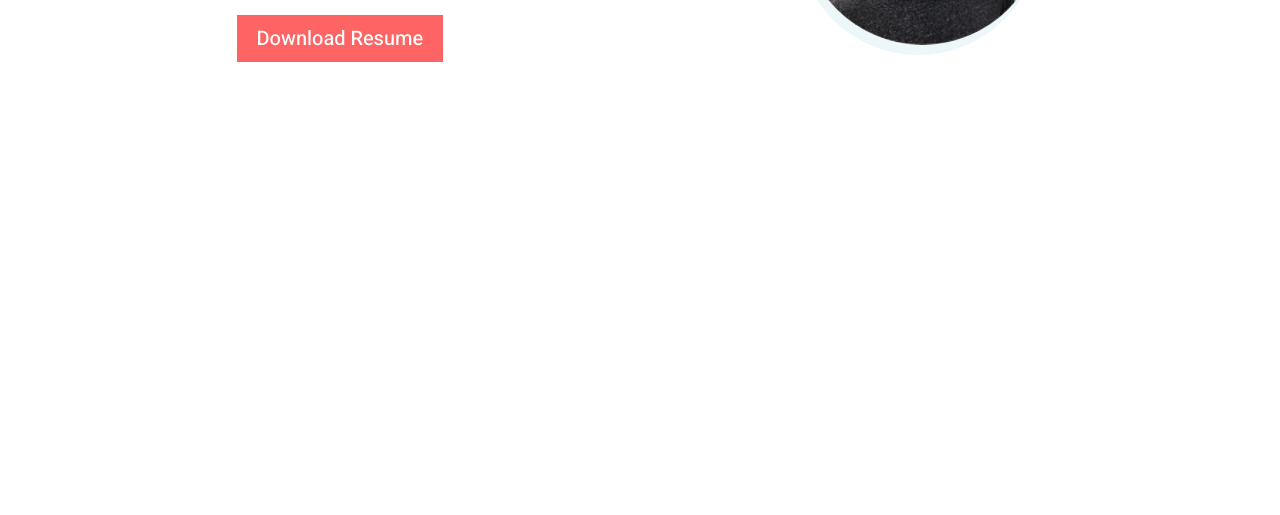
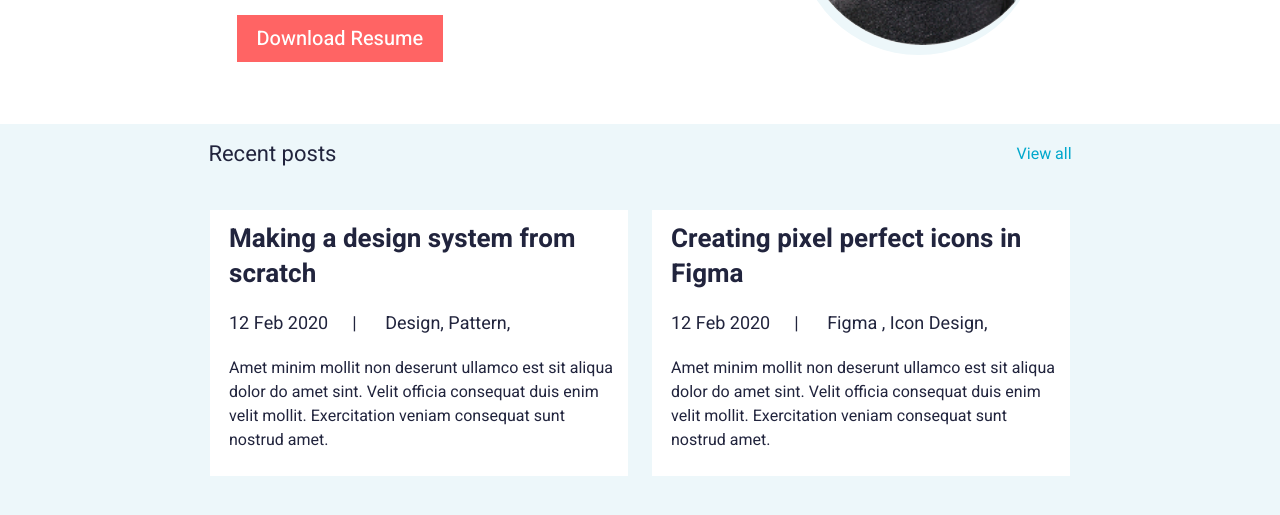
Before and after one commit to baratovarslan24-gif/JOHN, a plain HTML site: page index.html in a window 1280 px wide. Shown: the part 429-944 px from the top of the page. Before the commit the page ends 800 px from the top, so only its background shows below. Drawn offline with Linux system fonts and the light colour scheme.

Commit message:
feat: add recent-posts section

```diff
--- a/css/style.css
+++ b/css/style.css
@@ -89,7 +89,69 @@ body {
   color: #fff;
   text-decoration: none;
 }
+.recent-posts {
+  height: 650px;
+  background-color: #edf7fa;
+  color: #21243d;
+  display: flex;
+  flex-direction: column;
+  align-items: center;
+}
+.recent-posts__title {
+  margin: 0 auto;
+  font-weight: 400;
+  font-size: 18px;
+  line-height: 333%;
+}
+.recent-posts__link {
+  display: none;
+}
+.recent-p__card {
+  margin-bottom: 17px;
+  padding: 12px 8px 22px 19px;
+  max-width: 354px;
+  height: 266px;
+  background-color: #fff;
+}
+.r-p__card-title {
+  margin-bottom: 12px;
+}
+.r-p__link {
+  margin: 0 auto;
 
+  font-weight: 700;
+  font-size: 22px;
+  line-height: 136%;
+  text-decoration: none;
+  color: #21243d;
+}
+.r-p__card-desc {
+  margin-bottom: 19px;
+  display: flex;
+}
+.recent__details {
+  font-weight: 400;
+  font-size: 16px;
+}
+.recent__details {
+  margin-right: 24px;
+}
+.r-d__category::after {
+  content: ",";
+}
+.r-d__category {
+  margin-right: 0;
+}
+.r-d__category::before {
+  content: "\00A0";
+}
+.r-d__category:first-child::before {
+  content: "";
+}
+.r-p__card-text {
+  font-weight: 400;
+  font-size: 16px;
+}
 @media screen and (min-width: 768px) {
   .header {
     max-width: 1000px;
@@ -132,4 +194,45 @@ body {
   .hero__title {
     font-size: 44px;
   }
+  .recent-posts__top {
+    padding: 0;
+    display: flex;
+    align-items: center;
+    gap: 680px;
+  }
+  .recent-posts__title {
+    font-weight: 400;
+    font-size: 22px;
+    line-height: 273%;
+  }
+  .recent-posts__link {
+    display: block;
+    font-weight: 400;
+    font-size: 16px;
+    text-align: right;
+    text-decoration: none;
+    color: #00a8cc;
+  }
+  .recent-posts__container {
+    margin-top: 26px;
+    width: 860px;
+    display: flex;
+    justify-content: space-between;
+    gap: 20px;
+  }
+  .recent-p__card {
+    margin-bottom: 32px;
+    max-width: 418px;
+    max-height: 295px;
+  }
+  .r-p__link {
+    font-weight: 700;
+    font-size: 26px;
+  }
+  .recent__details {
+    font-size: 18px;
+  }
+  .r-p__card-title {
+    margin-bottom: 17px;
+  }
 }
--- a/index.html
+++ b/index.html
@@ -59,6 +59,52 @@
           >
         </div>
       </section>
+      <section class="recent-posts">
+        <div class="recent-posts__top">
+          <h2 class="recent-posts__title">Recent posts</h2>
+          <a href="#" class="recent-posts__link">View all</a>
+        </div>
+        <div class="recent-posts__container">
+          <div class="recent-p__card">
+            <h3 class="r-p__card-title">
+              <a href="#" class="r-p__link">Making a design system from scratch</a> </h3>
+            <p class="r-p__card-desc">
+              <span class="recent__details">12 Feb 2020</span
+              ><span class="recent__details">|</span
+              ><span class="recent__details r-d__category
+              ">Design</span><span
+                class="recent__details r-d__category"
+                >Pattern</span
+              >
+            </p>
+            <p class="r-p__card-text">
+              Amet minim mollit non deserunt ullamco est sit aliqua dolor do
+              amet sint. Velit officia consequat duis enim velit mollit.
+              Exercitation veniam consequat sunt nostrud amet.
+            </p>
+          </div>
+          <div class="recent-p__card">
+            <h3 class="r-p__card-title">
+              <a href="#" class="r-p__link">Creating pixel perfect icons in Figma</a> </h3>
+
+            </h3>
+            <p class="r-p__card-desc">
+              <span class="recent__details">12 Feb 2020</span
+              ><span class="recent__details">|</span
+              ><span class="recent__details r-d__category
+              ">Figma </span><span
+                class="recent__details r-d__category"
+                >Icon Design</span
+              >
+            </p>
+            <p class="r-p__card-text">
+              Amet minim mollit non deserunt ullamco est sit aliqua dolor do
+              amet sint. Velit officia consequat duis enim velit mollit.
+              Exercitation veniam consequat sunt nostrud amet.
+            </p>
+          </div>
+        </div>
+      </section>
     </main>
 
     <script src="./js/app.js"></script>
```
